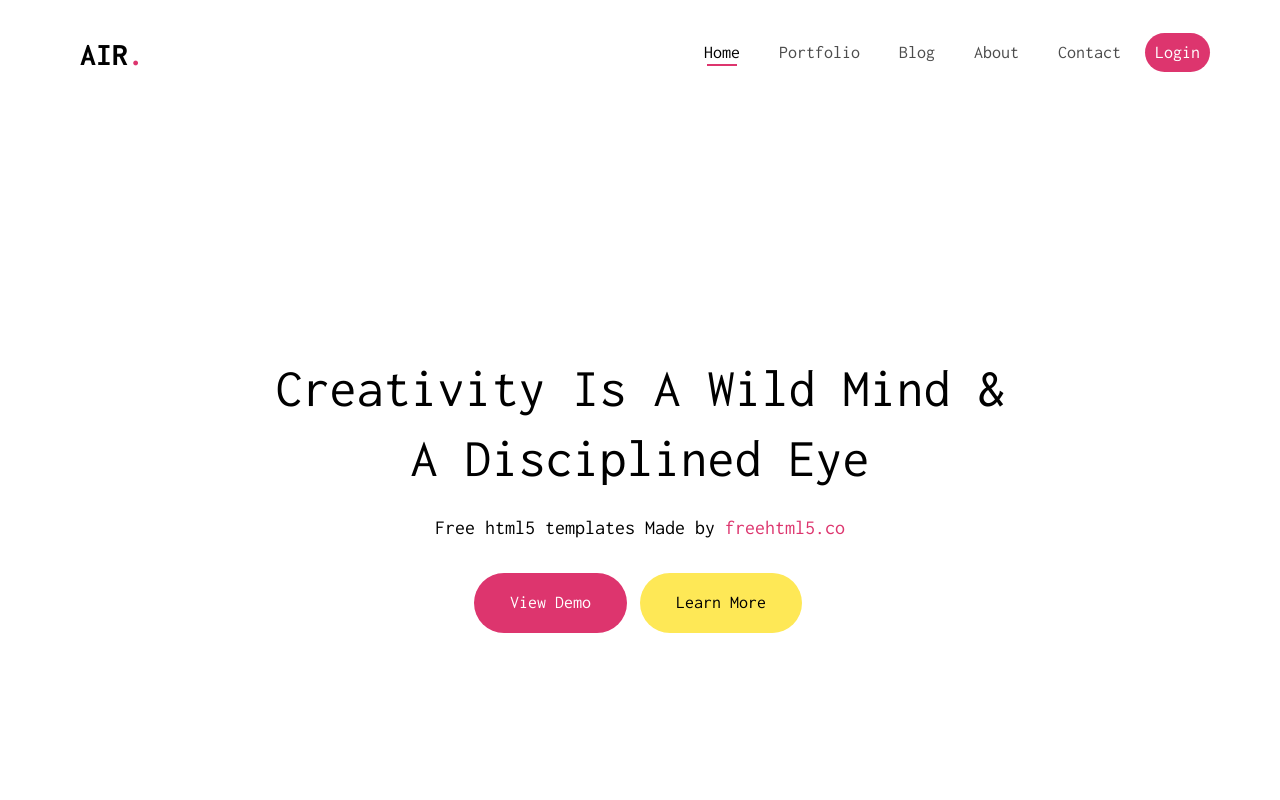
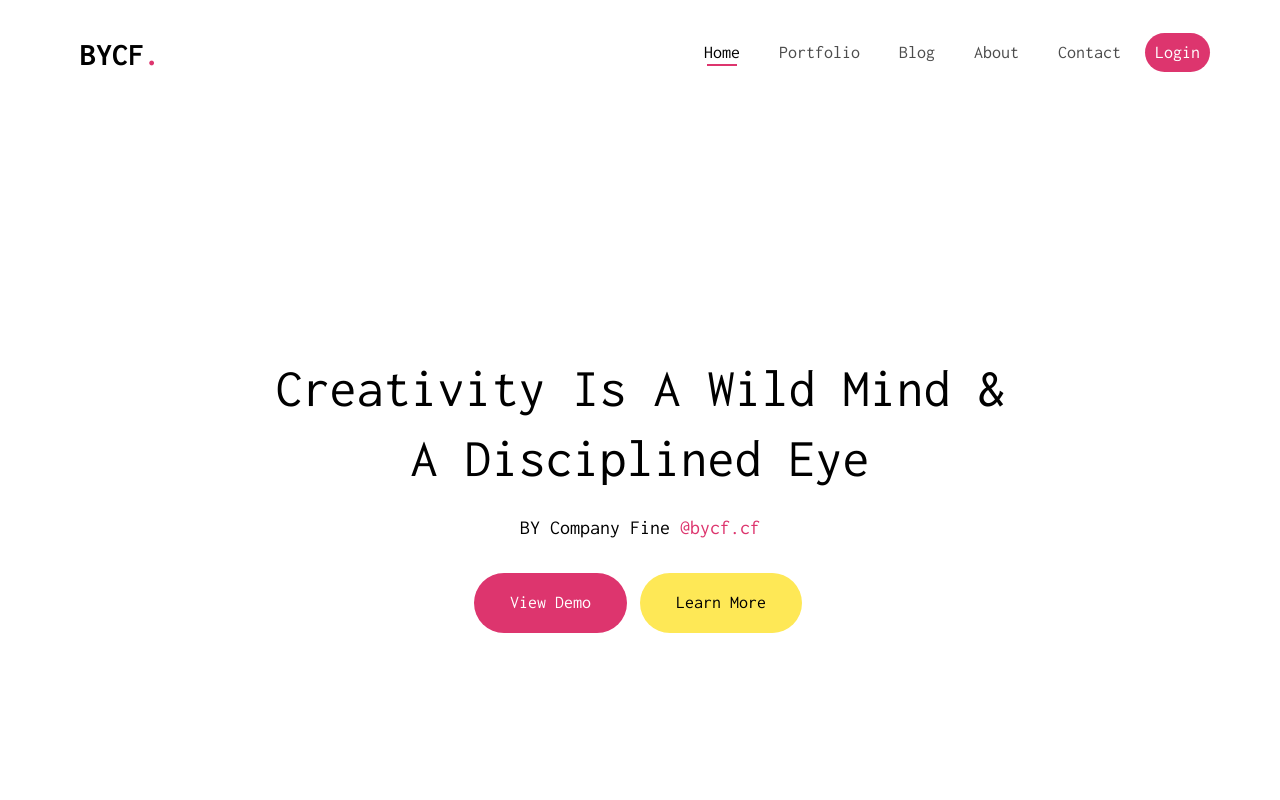
Before and after one commit to byCF/by-company-fine, a plain HTML site: page index.html in a window 1280 px wide. Shown: the top 800 px of the page. Drawn offline with Linux system fonts and the light colour scheme; files whose address does not match are found by name.

Commit message:
Update index.html

```diff
--- a/index.html
+++ b/index.html
@@ -8,20 +8,6 @@
 	<meta name="description" content="Free HTML5 Website Template by freehtml5.co" />
 	<meta name="keywords" content="free website templates, free html5, free template, free bootstrap, free website template, html5, css3, mobile first, responsive" />
 	<meta name="author" content="freehtml5.co" />
-
-	<!--
-	//////////////////////////////////////////////////////
-
-	FREE HTML5 TEMPLATE
-	DESIGNED & DEVELOPED by FreeHTML5.co
-
-	Website: 		http://freehtml5.co/
-	Email: 			info@freehtml5.co
-	Twitter: 		http://twitter.com/fh5co
-	Facebook: 		https://www.facebook.com/fh5co
-
-	//////////////////////////////////////////////////////
-	 -->
 
   	<!-- Facebook and Twitter integration -->
 	<meta property="og:title" content=""/>
@@ -67,7 +53,7 @@
 			<div class="container">
 				<div class="row">
 					<div class="col-xs-2">
-						<div id="fh5co-logo"><a href="index.html">Air<span>.</span></a></div>
+						<div id="fh5co-logo"><a href="index.html">byCF<span>.</span></a></div>
 					</div>
 					<div class="col-xs-10 text-right menu-1">
 						<ul>
@@ -101,7 +87,7 @@
 					<div class="display-t js-fullheight">
 						<div class="display-tc js-fullheight animate-box" data-animate-effect="fadeIn">
 							<h1>Creativity Is A Wild Mind &amp; A Disciplined Eye</h1>
-							<h2>Free html5 templates Made by <a href="http://freehtml5.co/" target="_blank">freehtml5.co</a></h2>
+							<h2>BY Company Fine <a href="http://bycf.cf/" target="_blank">@bycf.cf</a></h2>
 							<p><a class="btn btn-primary btn-lg btn-demo" href="#"></i> View Demo</a> <a class="btn btn-primary btn-lg btn-learn">Learn More</a></p>
 						</div>
 					</div>
@@ -408,8 +394,8 @@
 			<div class="row copyright">
 				<div class="col-md-12 text-center">
 					<p>
-						<small class="block">&copy; 2016 Free HTML5. All Rights Reserved.</small>
-						<small class="block">Designed by <a href="http://freehtml5.co/" target="_blank">FreeHTML5.co</a> Demo Images: <a href="http://unsplash.co/" target="_blank">Unsplash</a></small>
+						<small class="block">2017 &copy; By Company Fine. All Rights Reserved.</small>
+						<small class="block"> <a href="http://bycf.cf/" target="_blank">@bycf.cf</a></small>
 					</p>
 					<p>
 						<ul class="fh5co-social-icons">
```
